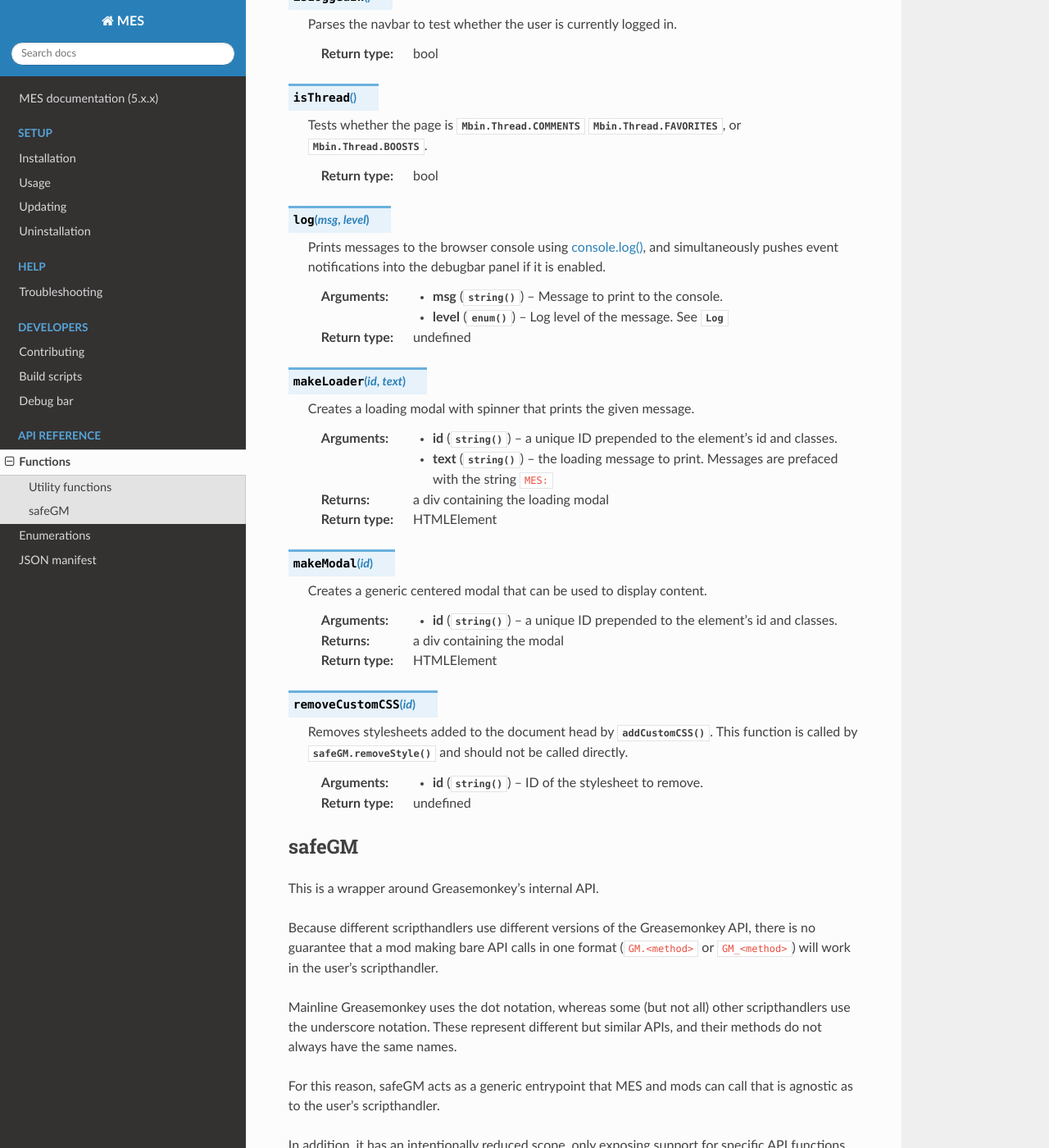
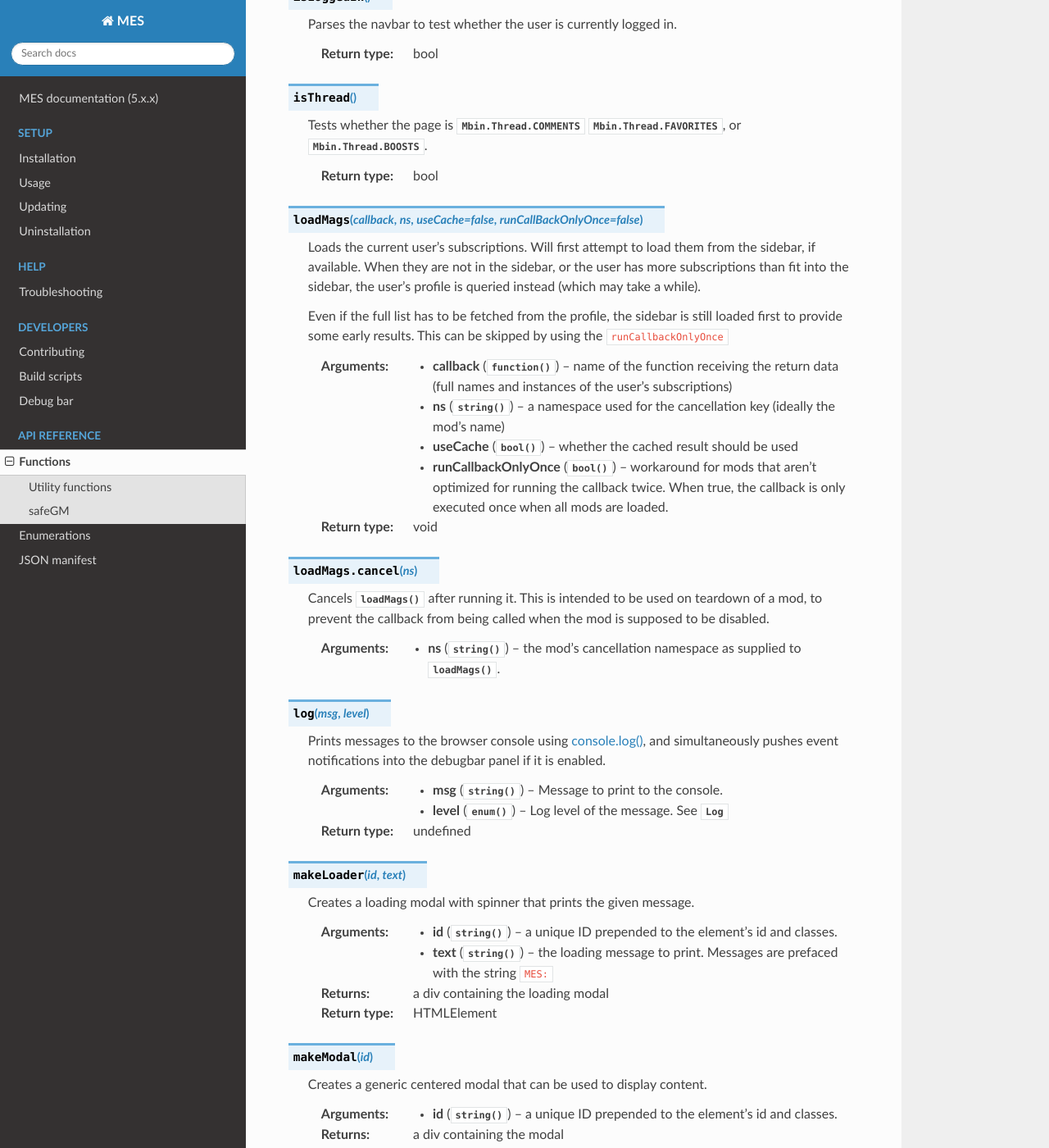
Before and after one commit to aclist/kbin-kes, a Sphinx documentation site: the page built from docs/source/funcs.rst, in a window 1280 px wide and 1400 px high, scrolled down 2245 px. Shown: the whole window at 82% size. Built offline with Sphinx 7.4.7 and the Read the Docs theme 3.1.0, drawn with Linux system fonts in a browser that asks for light colours.

Commit message:
feat: document loadMags() from #335

```diff
--- a/docs/source/funcs.rst
+++ b/docs/source/funcs.rst
@@ -109,6 +109,30 @@ Utility functions
    :js:attr:`Mbin.Thread.FAVORITES<FAVORITES>`, or :js:attr:`Mbin.Thread.BOOSTS<BOOSTS>`.
 
    :rtype: bool
+
+.. js:function:: loadMags(callback, ns, useCache=false, runCallBackOnlyOnce=false)
+
+    Loads the current user's subscriptions.
+    Will first attempt to load them from the sidebar, if available. When they are not in the sidebar,
+    or the user has more subscriptions than fit into the sidebar, the user's profile is queried
+    instead (which may take a while).
+
+    Even if the full list has to be fetched from the profile, the sidebar is still loaded first
+    to provide some early results. This can be skipped by using the ``runCallbackOnlyOnce``
+
+    :param function() callback: name of the function receiving the return data (full names and instances of the user's subscriptions)
+    :param string ns: a namespace used for the cancellation key (ideally the mod's name)
+    :param bool useCache: whether the cached result should be used
+    :param bool runCallbackOnlyOnce: workaround for mods that aren't optimized for running the callback twice. When true, the callback is only executed once when all mods are loaded.
+
+    :rtype: void
+
+.. js:method:: loadMags.cancel(ns)
+
+   Cancels :js:func:`loadMags` after running it.
+   This is intended to be used on teardown of a mod, to prevent the callback from being called when the mod is supposed to be disabled.
+
+   :param string ns: the mod's cancellation namespace as supplied to :js:func:`loadMags`.
 
 .. js:function:: log(msg, level)
 
```
